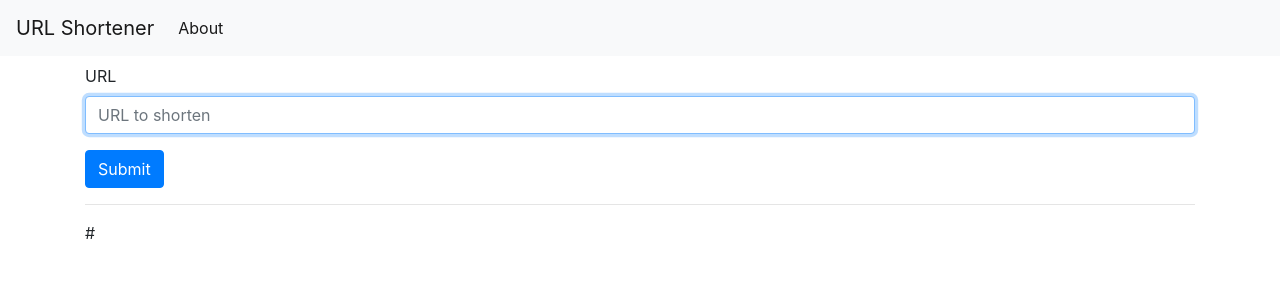
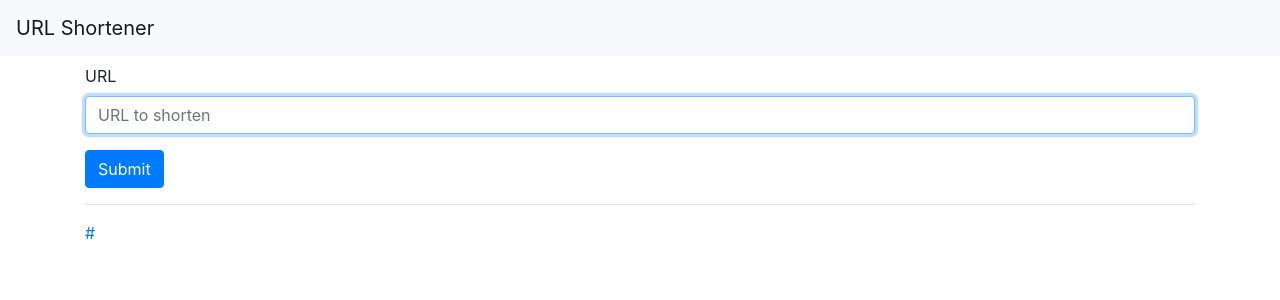
Before and after one commit to zhizhizhizhizhi/rclv5b5, a Flask app: template app/templates/index.html in a window 1280 px wide. Shown: the top 300 px of the page. Run offline with Flask 2, Linux system fonts and the light colour scheme; the template is opened without the code that fills it: most values are stand-ins (such as "Sample title", 1, 10 or a date in 2020); some libraries are stand-ins or nearby versions.

Commit message:
add references

```diff
--- a/app/templates/base.html
+++ b/app/templates/base.html
@@ -19,9 +19,6 @@
         </button>
         <div class="collapse navbar-collapse" id="navbarNav">
             <ul class="navbar-nav">
-            <li class="nav-item active">
-                <a class="nav-link" href="#">About</a>
-            </li>
             </ul>
         </div>
     </nav>
--- a/app/templates/index.html
+++ b/app/templates/index.html
@@ -17,6 +17,6 @@
 
     {% if short_url %}
     <hr>
-    <span>{{ short_url }}</span>
+    <a href="{{ short_url }}">{{ short_url }}</a>
     {% endif %}
 {% endblock %}
```
Also changed, not shown: config.py (+6 -2 lines), README.md.
